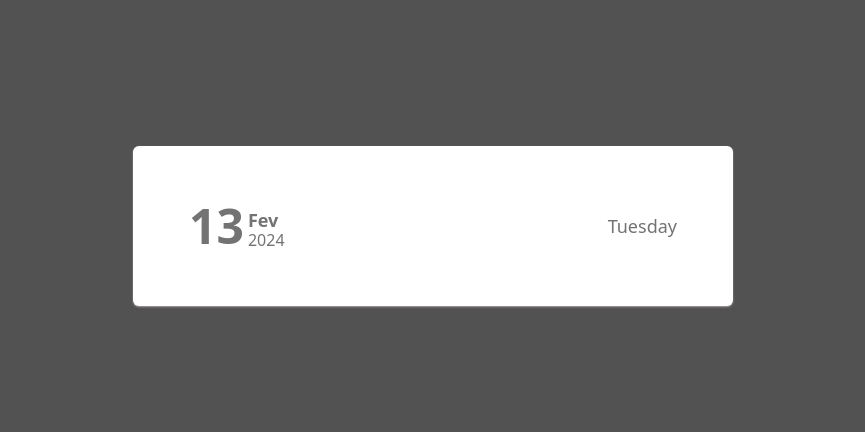
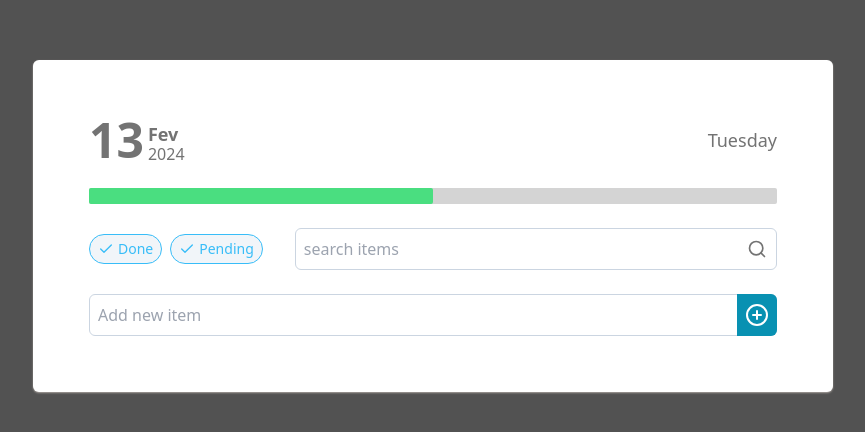
Before and after one commit to FelipePinha/React-tasks, a React (Vite) app: page / in a window 1280 px wide. Shown: the part 174-606 px from the top of the page, without its empty margins (207-1072 px from the left). Built offline with nearby package versions, Linux system fonts and the light colour scheme.

Commit message:
feat: create form

```diff
--- a/src/App.tsx
+++ b/src/App.tsx
@@ -1,7 +1,9 @@
+import { Form } from './components/Form';
+
 function App() {
     return (
         <main className="h-screen w-screen flex justify-center items-center p-5 text-neutral-500">
-            <div className="bg-white shadow-sm shadow-stone-400 p-5 md:p-14 w-full max-w-[600px] rounded-md">
+            <div className="bg-white shadow-sm shadow-stone-400 p-5 md:p-14 w-full max-w-[800px] rounded-md">
                 <header className="w-full flex justify-between items-center">
                     <div className="flex items-center gap-1">
                         <p className="font-bold text-5xl">13</p>
@@ -12,6 +14,12 @@ function App() {
                     </div>
                     <p className="text-lg">Tuesday</p>
                 </header>
+
+                <div className="h-4 w-full bg-neutral-300 mt-6 rounded-sm">
+                    <div className="h-full w-1/2 bg-green-400 rounded-sm"></div>
+                </div>
+
+                <Form />
             </div>
         </main>
     );
--- /dev/null
+++ b/src/components/Form.tsx
@@ -0,0 +1,48 @@
+import { Check, PlusCircle, Search } from 'lucide-react';
+
+export function Form() {
+    return (
+        <form className="mt-6">
+            <div className="flex flex-col-reverse md:flex-row items-center gap-3 md:gap-8">
+                <div className="flex items-center gap-2 justify-end w-full md:w-60">
+                    <button
+                        className="flex gap-1 items-center border border-1 text-sm py-1 px-2 bg-slate-100 border-sky-400 text-sky-400 rounded-full"
+                        type="button"
+                    >
+                        <Check className="size-4" />
+                        Done
+                    </button>
+                    <button
+                        className="flex gap-1 items-center border border-1 text-sm py-1 px-2 bg-slate-100 border-sky-400 text-sky-400 rounded-full"
+                        type="button"
+                    >
+                        <Check className="size-4" />
+                        Pending
+                    </button>
+                </div>
+                <div className="relative w-full">
+                    <input
+                        className="w-full p-2 rounded-md outline-none border-slate-300 border border-1"
+                        type="text"
+                        placeholder="search items"
+                    />
+                    <Search className="absolute top-1/2 right-0 -translate-x-1/2 -translate-y-1/2 size-5" />
+                </div>
+            </div>
+
+            <div className="relative w-full mt-6">
+                <input
+                    className="w-full p-2 rounded-md outline-none border-slate-300 border border-1"
+                    type="text"
+                    placeholder="Add new item"
+                />
+                <button
+                    type="submit"
+                    className="bg-cyan-600 absolute top-0 right-0 rounded-r-md h-full flex items-center p-2"
+                >
+                    <PlusCircle className="size-6 text-white" />
+                </button>
+            </div>
+        </form>
+    );
+}
```
